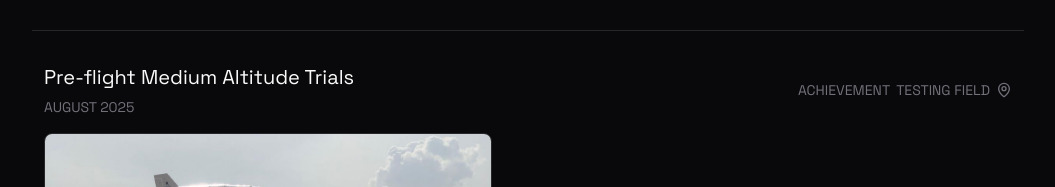
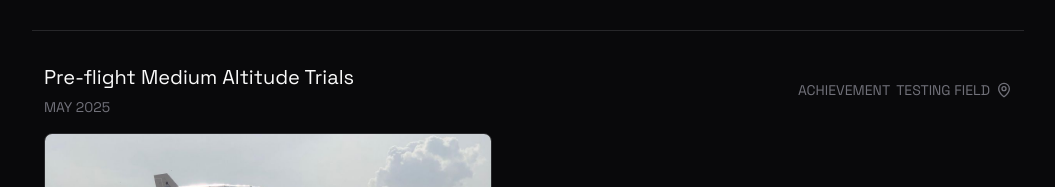
Before and after one commit to Vijayaraj-Anbalagan/dat2, a Next.js app: page / in a window 1280 px wide. Shown: the part 4277-4464 px from the top of the page, without its empty margins (112-1167 px from the left). Built offline with nearby package versions, Linux system fonts and the light colour scheme.

Commit message:
date change in timeline

```diff
--- a/src/components/TimeLine.tsx
+++ b/src/components/TimeLine.tsx
@@ -76,7 +76,7 @@ const Timeline = () => {
     },
     {
       title: "Pre-flight Medium Altitude Trials",
-      date: "August 2025",
+      date: "May 2025",
       category: "Achievement",
       image: "/mid-flight.jpg" ,
       location: "Testing Field",
```
